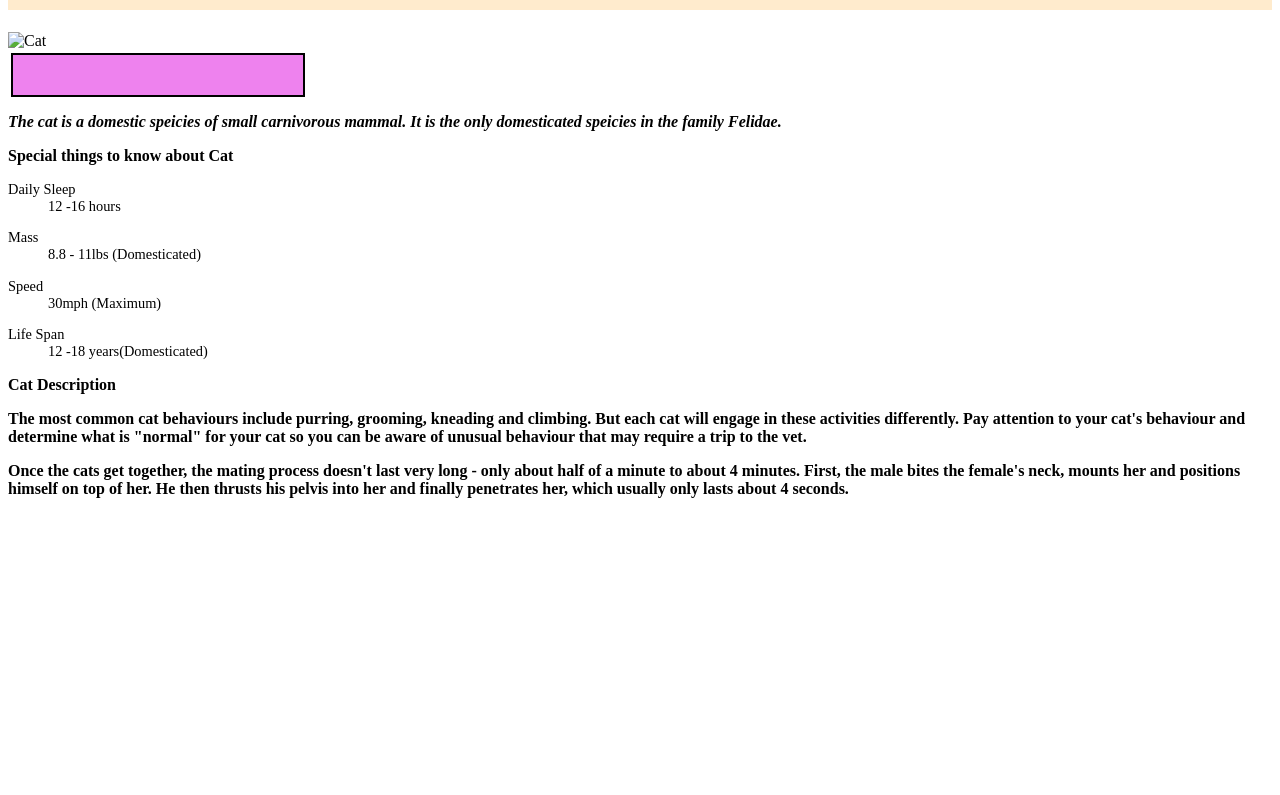
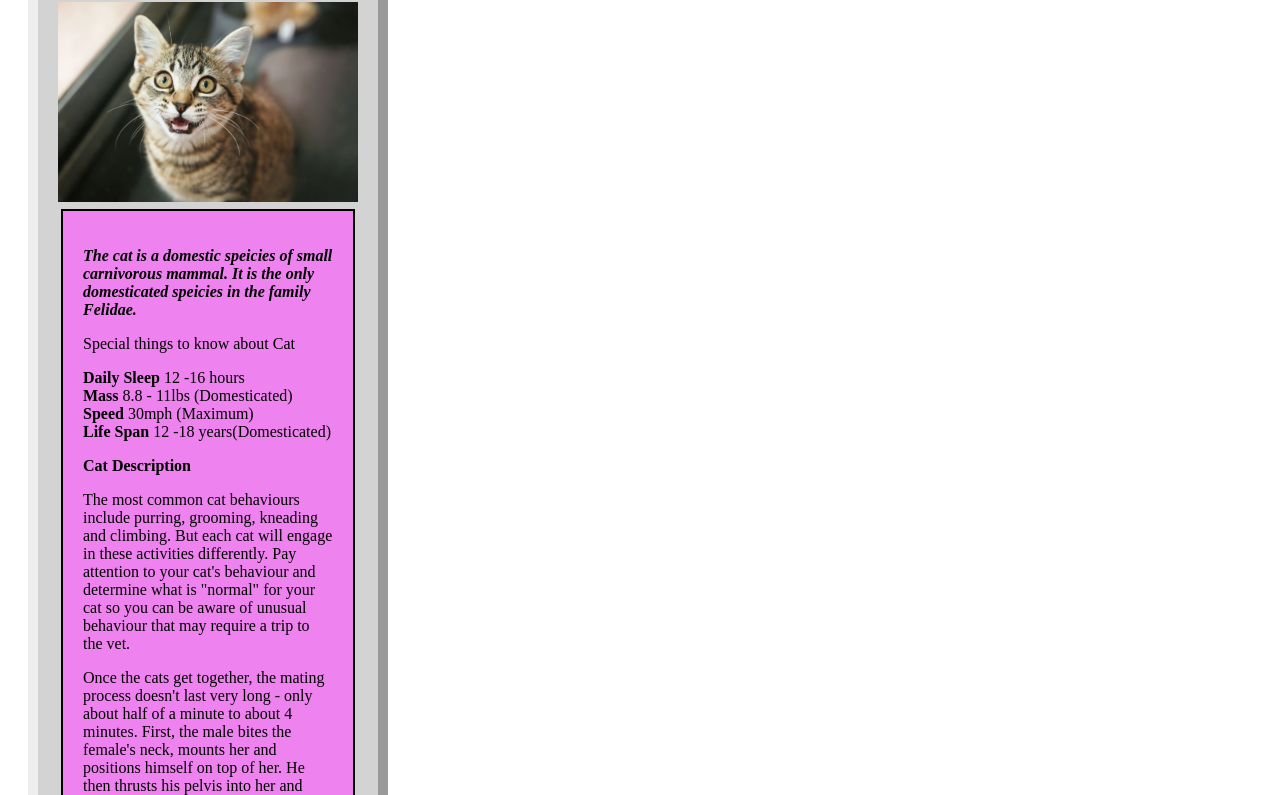
Before and after one commit to aloroduns/animal_trading_cards, a plain HTML site: page index.html in a window 1280 px wide. Shown: the part 168-963 px from the top of the page. Before the commit the page ends 800 px from the top, so only its background shows below. Drawn offline with Linux system fonts and the light colour scheme.

Commit message:
Updated project

```diff
--- a/index.html
+++ b/index.html
@@ -2,25 +2,25 @@
 <html lang="en">
 <head>
     <title>Cat</title>
-    <link rel="stylesheet" href="styles.css"
+    <link rel="stylesheet" href="styles.css">
 </head>
 <body>
     <div>
-    <div class="animal"></div>
+    <div class="animal">
         <h1>Cat</h1>
-        <img src="C:\Users\aloro\OneDrive\Documents\udacity\Activity_wkone\pictures\Cat.jpg" alt="Cat" width="300">
-    <div class="habitat"></div>
+        <img src="./img/Cat.jpg" alt="Cat" width="300">
+    <div class="habitat">
         <!--Intresting fact about Cat-->
         <p id="para-1">The cat is a domestic speicies of small carnivorous mammal.
             It is the only domesticated speicies in the family Felidae.</p>
         <p>Special things to know about Cat</p>
         <dl>
-            <dt>Daily Sleep</dt><dd>12 -16 hours</dd>
-            <dt>Mass</dt><dd>8.8 - 11lbs (Domesticated)</dd>
-            <dt>Speed</dt><dd>30mph (Maximum)</dd>
-            <dt>Life Span</dt><dd>12 -18 years(Domesticated)</dd>
+            <dt><span class="inner">Daily Sleep</span> 12 -16 hours</dt>
+            <dt><span class="inner">Mass</span> 8.8 - 11lbs (Domesticated)</dt>
+            <dt><span class="inner">Speed</span> 30mph (Maximum)</dt>
+            <dt><span class="inner">Life Span</span> 12 -18 years(Domesticated)</dt>
         </dl>
-        <p>Cat Description</p>
+        <p><span class="inner">Cat Description</span></p>
         <p id="para-2">The most common cat behaviours include purring, grooming, kneading and climbing.
             But each cat will engage in these activities differently. Pay attention to your cat's behaviour and
         determine what is "normal" for your cat so you can be aware of unusual behaviour that may require a trip to the vet.</p>
@@ -29,5 +29,6 @@
             finally penetrates her, which usually only lasts about 4 seconds.
         </p>
     </div>
+    </div>
 </body>
 </html>
--- a/styles.css
+++ b/styles.css
@@ -34,14 +34,6 @@ h1{
     font-style: italic;
     font-weight: bold;
 }
-p {
+.inner {
     font-weight: bold;
 }
-
-dl, dd {
-    font-size: .9rem;
-}
-
-dd {
-    margin-bottom: 1em;
-}
```
Also changed, not shown: img/Cat.jpg (added), img/statue_of_liberty.jpg (added).
